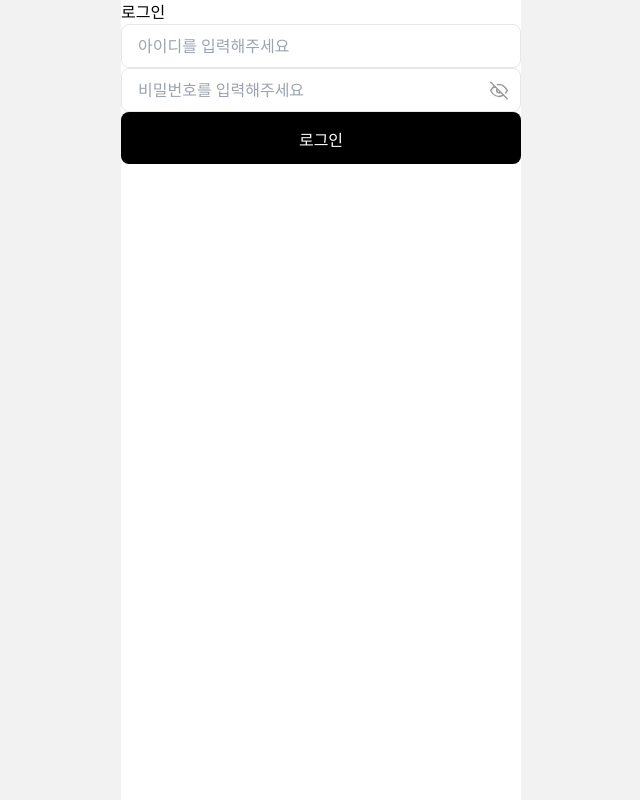
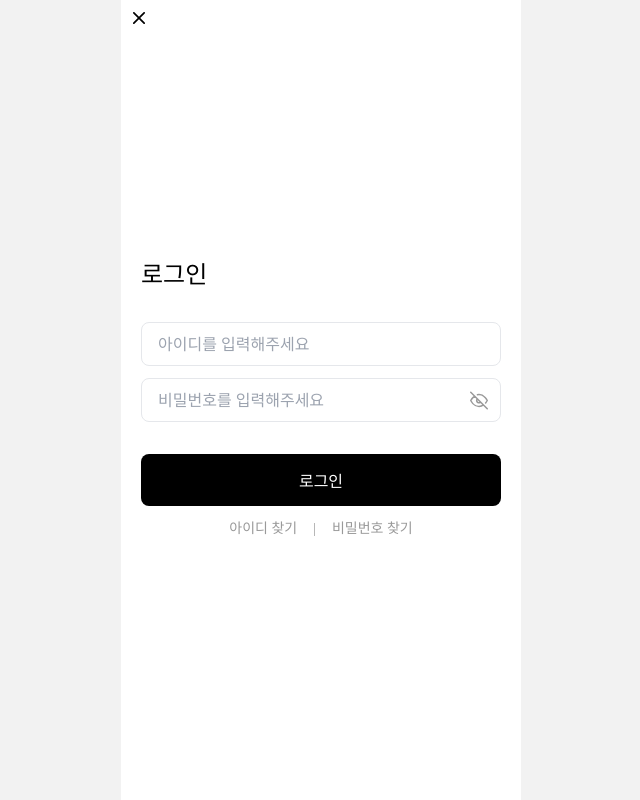
Before and after one commit to marchfirst01/dice-Host, a Next.js app: page /login in a window 1280 px wide. Shown: the whole page, without its empty margins (319-959 px from the left). Built offline with nearby package versions, Linux system fonts and the light colour scheme.

Commit message:
Feat: 로그인 화면 제작

```diff
--- a/src/components/common/commonButton.tsx
+++ b/src/components/common/commonButton.tsx
@@ -9,7 +9,10 @@ export default function CommonButtonComponent({
   children,
 }: CommonButtonComponentProps): React.ReactElement<CommonButtonComponentProps> {
   return (
-    <button onClick={onClick} className="h-[52px] w-full rounded-lg bg-black p-4 text-white">
+    <button
+      onClick={onClick}
+      className="text-btn1 h-[52px] w-full rounded-lg bg-black p-4 font-BTN1 leading-BTN1 text-white"
+    >
       {children}
     </button>
   );
--- a/src/pages/login/index.tsx
+++ b/src/pages/login/index.tsx
@@ -1,3 +1,4 @@
+import Close from '@assets/member/close.svg';
 import CommonButtonComponent from '@components/common/commonButton';
 import UserInputComponent from '@components/member/userInput';
 import { member } from '@lib/member/member';
@@ -5,23 +6,44 @@ import { member } from '@lib/member/member';
 import React from 'react';
 import { SubmitHandler, useForm } from 'react-hook-form';
 
+import Image from 'next/image';
+import { useRouter } from 'next/router';
+
 interface FormData {
   id: string;
   passwd: string;
 }
 
 export default function LoginPage() {
+  const router = useRouter();
   const { control, handleSubmit } = useForm<FormData>();
 
   const onSubmit: SubmitHandler<FormData> = (formData: FormData) => {
     console.log(formData);
   };
   return (
-    <div>
-      로그인
-      <UserInputComponent member={member.id} control={control} />
-      <UserInputComponent member={member.password} control={control} />
-      <CommonButtonComponent onClick={handleSubmit(onSubmit)}>로그인</CommonButtonComponent>
+    <div className="relative flex h-screen w-full flex-col items-center justify-center gap-8 px-5">
+      <Image
+        onClick={() => router.back()}
+        className="absolute left-0 top-0 m-3 cursor-pointer"
+        src={Close}
+        width={12}
+        height={12}
+        alt="close"
+      />
+      <p className="w-full font-H1 text-H1 leading-H1">로그인</p>
+      <div className="flex w-full flex-col gap-3">
+        <UserInputComponent member={member.id} control={control} />
+        <UserInputComponent member={member.password} control={control} />
+      </div>
+      <div className="flex w-full flex-col items-center gap-3">
+        <CommonButtonComponent onClick={handleSubmit(onSubmit)}>로그인</CommonButtonComponent>
+        <div className="flex flex-row gap-4 font-BTN1 text-BTN1 leading-BTN1 text-medium_gray">
+          <p className="cursor-pointer font-BTN1 text-BTN1 leading-BTN1">아이디 찾기</p>
+          <p>|</p>
+          <p className="cursor-pointer font-BTN1 text-BTN1 leading-BTN1">비밀번호 찾기</p>
+        </div>
+      </div>
     </div>
   );
 }
```
Also changed, not shown: src/assets/member/close.svg (added).
